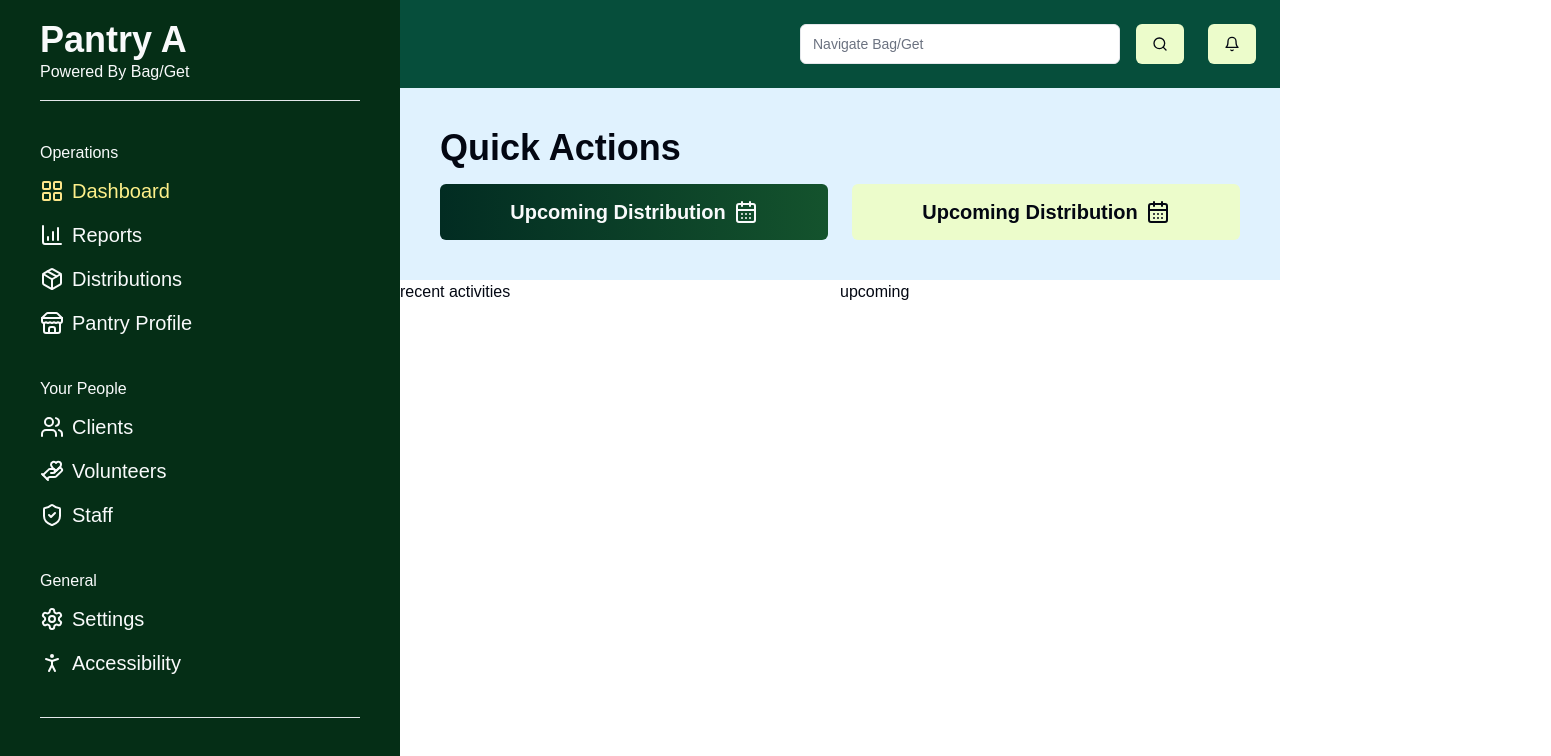
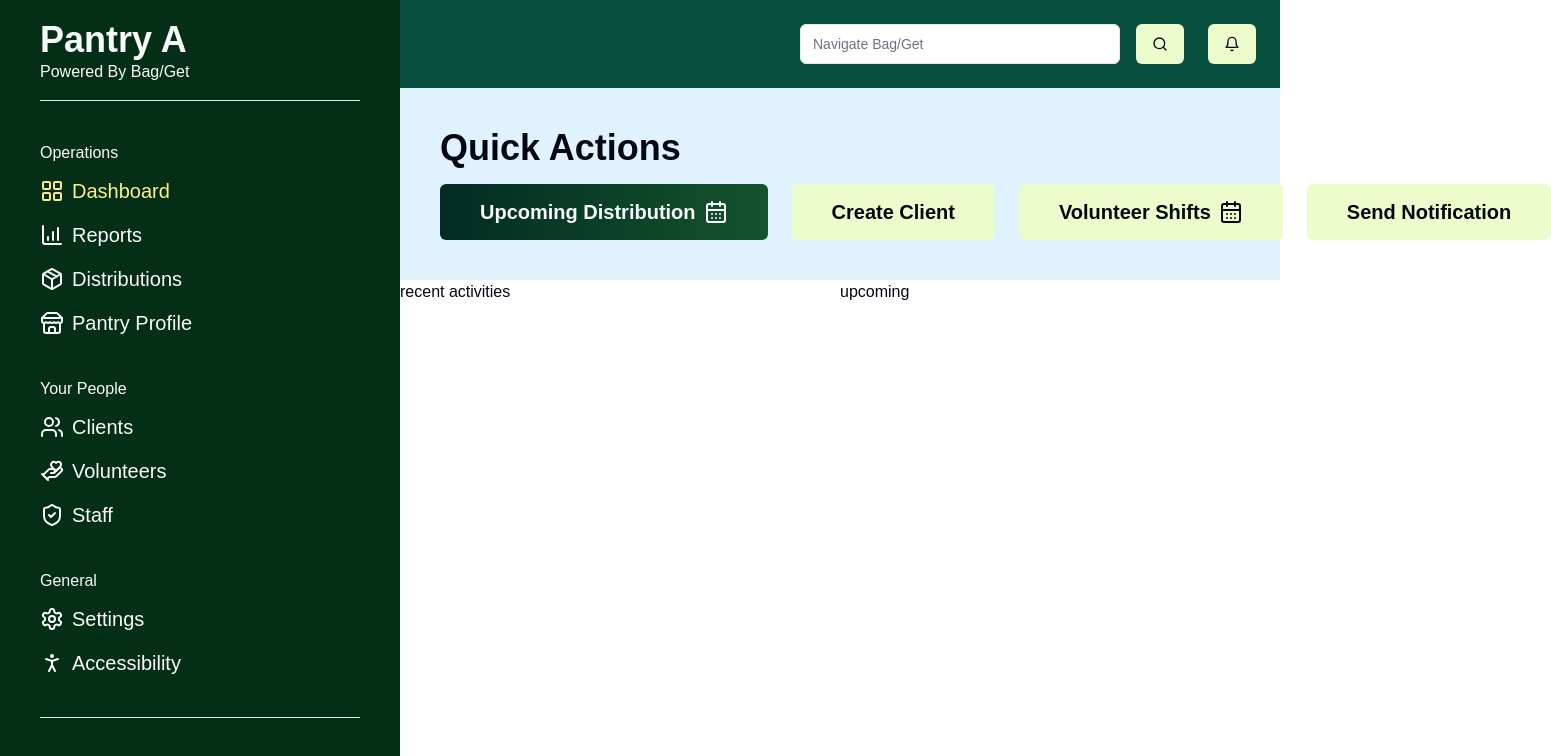
Before and after one commit to Bag-Get/bagget.app, a Next.js app: page / in a window 1280 px wide. Shown: the top 756 px of the page, 1551 px wide, since content can reach past the window. Built offline with nearby package versions, Linux system fonts and the light colour scheme.

Commit message:
display quick actions via a map()

```diff
--- a/app/page.tsx
+++ b/app/page.tsx
@@ -1,5 +1,7 @@
-import { Heading } from "@/components/ui/typography"
-import { IconButton } from "@/components/ui/icons"
+import Link from 'next/link'
+import { Heading, Text } from "@/components/ui/typography"
+import { IconButton, Icons } from "@/components/ui/icons"
+import { quickActionLinks } from "@/data/links";
 
 export default function Home() {
 
@@ -9,19 +11,7 @@ export default function Home() {
         <Heading styles={{color: "text-gray-950"}}>
           Quick Actions
         </Heading>
-        <div className="flex gap-6">
-          {/* TODO: add redirect links to this and use a map to loop through static buttons */}
-          <IconButton icon="CalendarDays" style="alt" size="lg" align="right">
-            <Heading size="h2" styles={{weight: "font-semibold"}}>
-              Upcoming Distribution
-            </Heading>
-          </IconButton>
-          <IconButton icon="CalendarDays" size="lg" align="right" iconColor="#030712">
-            <Heading size="h2" styles={{color: "text-gray-950", weight: "font-semibold"}}>
-              Upcoming Distribution
-            </Heading>
-          </IconButton>
-        </div>
+        <QuickActions />
       </section>
       <section>
         recent activities
@@ -32,3 +22,33 @@ export default function Home() {
     </div>
   );
 }
+
+function QuickActions() {
+  return(
+    <div className="flex gap-6">
+      {quickActionLinks.map((action, i) => {
+        if (i === 0) {
+          return (
+            <Link href={action.link} key={i}>
+              <IconButton icon={action.icon} style="alt" size="lg" align="right">
+                <Heading size="h2" styles={{weight: "font-semibold"}}>
+                  {action.name}
+                </Heading>
+              </IconButton>
+            </Link>
+          )
+        } else {
+          return (
+            <Link href={action.link} key={i}>
+              <IconButton icon={action.icon} size="lg" align="right" iconColor="#030712">
+                <Heading size="h2" styles={{color: "text-gray-950", weight: "font-semibold"}}>
+                  {action.name}
+                </Heading>
+              </IconButton>
+            </Link>
+          )
+        }
+      })}
+    </div>
+  )
+}
--- a/data/links.ts
+++ b/data/links.ts
@@ -57,3 +57,26 @@ export const generalLinks: LINKS[] = [
 ]
 
 // Quick Action Links
+
+export const quickActionLinks: LINKS[] = [
+    {
+        name: "Upcoming Distribution",
+        icon: "CalendarDays",
+        link: "/"
+    },
+    {
+        name: "Create Client",
+        icon: "CirclePlus",
+        link: "/"
+    },
+    {
+        name: "Volunteer Shifts",
+        icon: "CalendarDays",
+        link: "/"
+    },
+    {
+        name: "Send Notification",
+        icon: "Send",
+        link: "/"
+    },
+]
```
